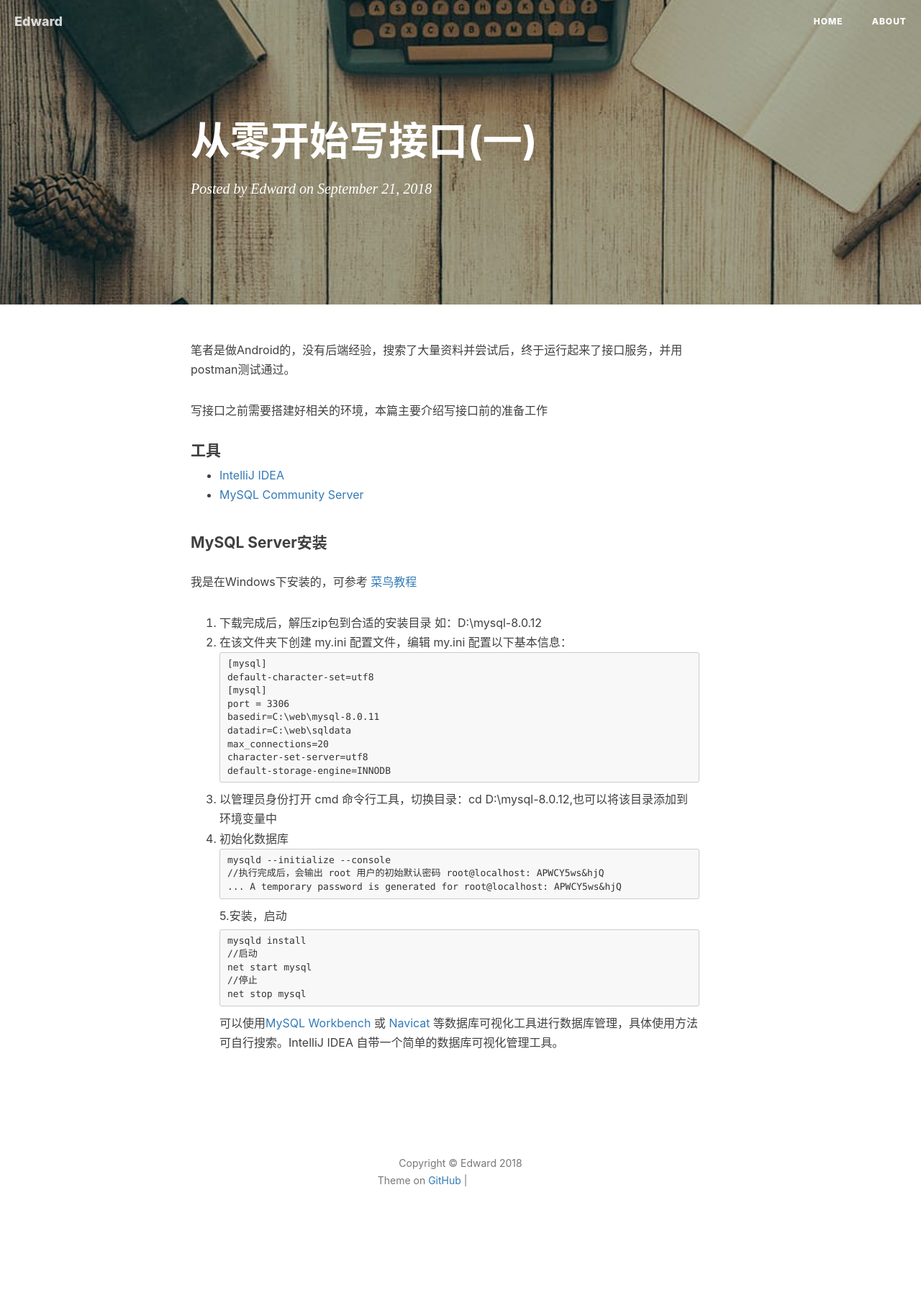
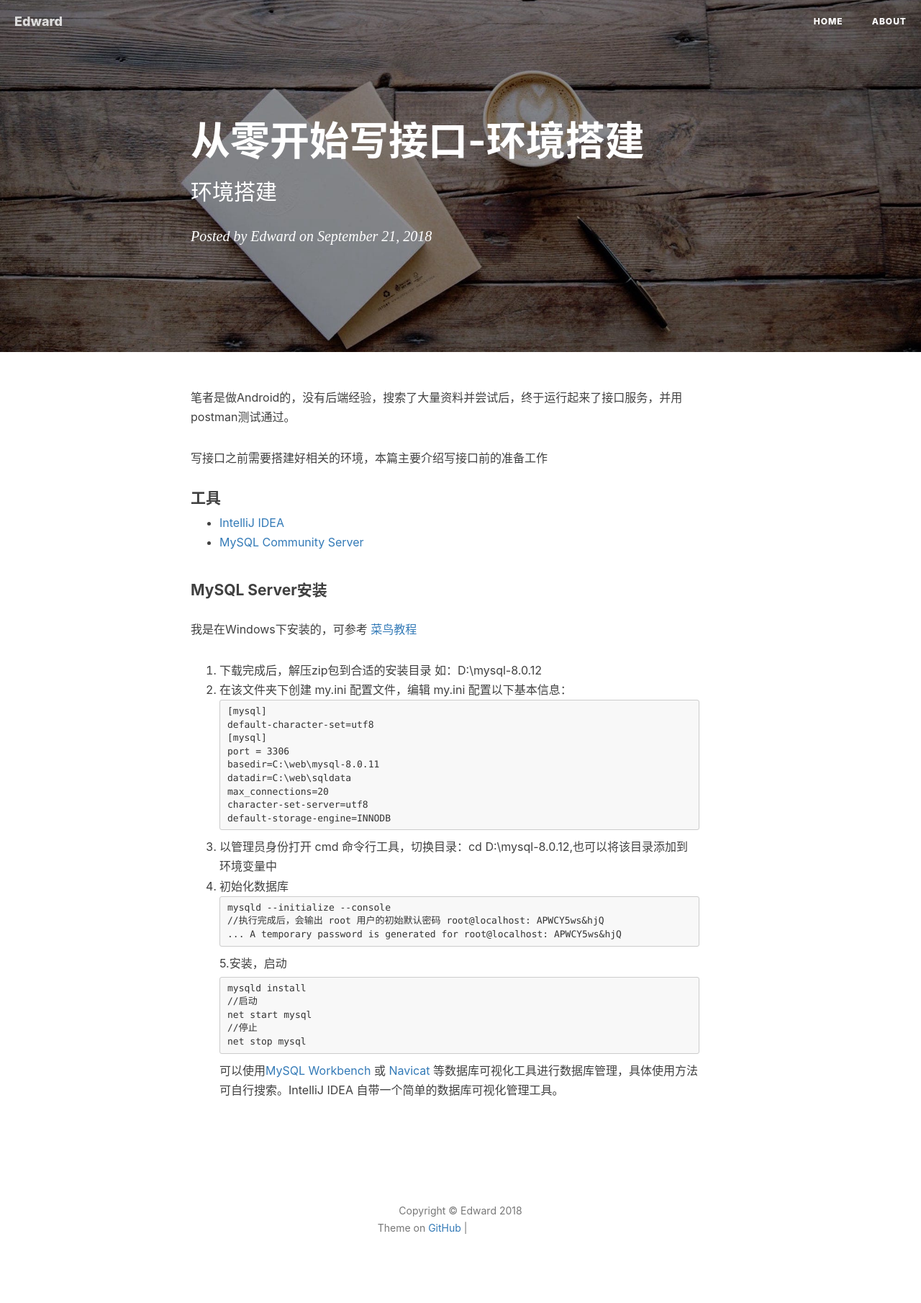
Before and after one commit to yfbx-repo/yfbx-repo.github.io, a Jekyll site: the page built from _posts/2018-09-21-从零开始写接口(一).md, in a window 1280 px wide. Shown: the whole page at 72% size. Built offline with Jekyll 4.4.1, drawn with Linux system fonts in a browser that asks for light colours; nearby versions of some CDN libraries; our own code applies the rules of GitHub Pages for plain Markdown files; comment, search, counter and statistics services are not loaded; before the commit the page ends 1744 px from its top, so only the background shows below that; grey boxes are pictures that could not be loaded.

Commit message:
Update 2018-09-21-从零开始写接口(一).md

```diff
--- a/_posts/2018-09-21-从零开始写接口(一).md
+++ b/_posts/2018-09-21-从零开始写接口(一).md
@@ -1,3 +1,12 @@
+---
+layout:     post
+title:      从零开始写接口-环境搭建
+subtitle:   环境搭建
+date:       2018-09-21
+author:     Edward
+header-img: img/post-bg-coffee.jpeg
+---
+
 笔者是做Android的，没有后端经验，搜索了大量资料并尝试后，终于运行起来了接口服务，并用postman测试通过。
 
 写接口之前需要搭建好相关的环境，本篇主要介绍写接口前的准备工作
```
